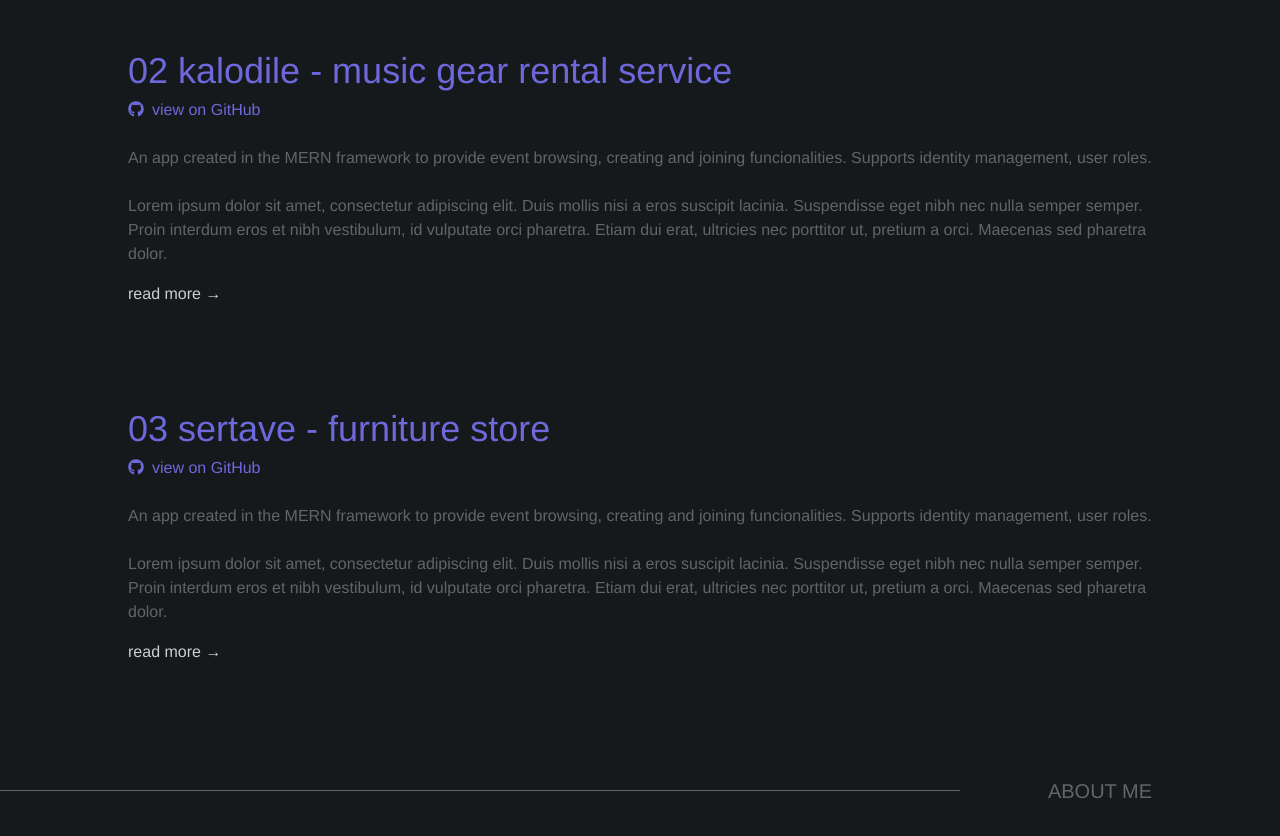
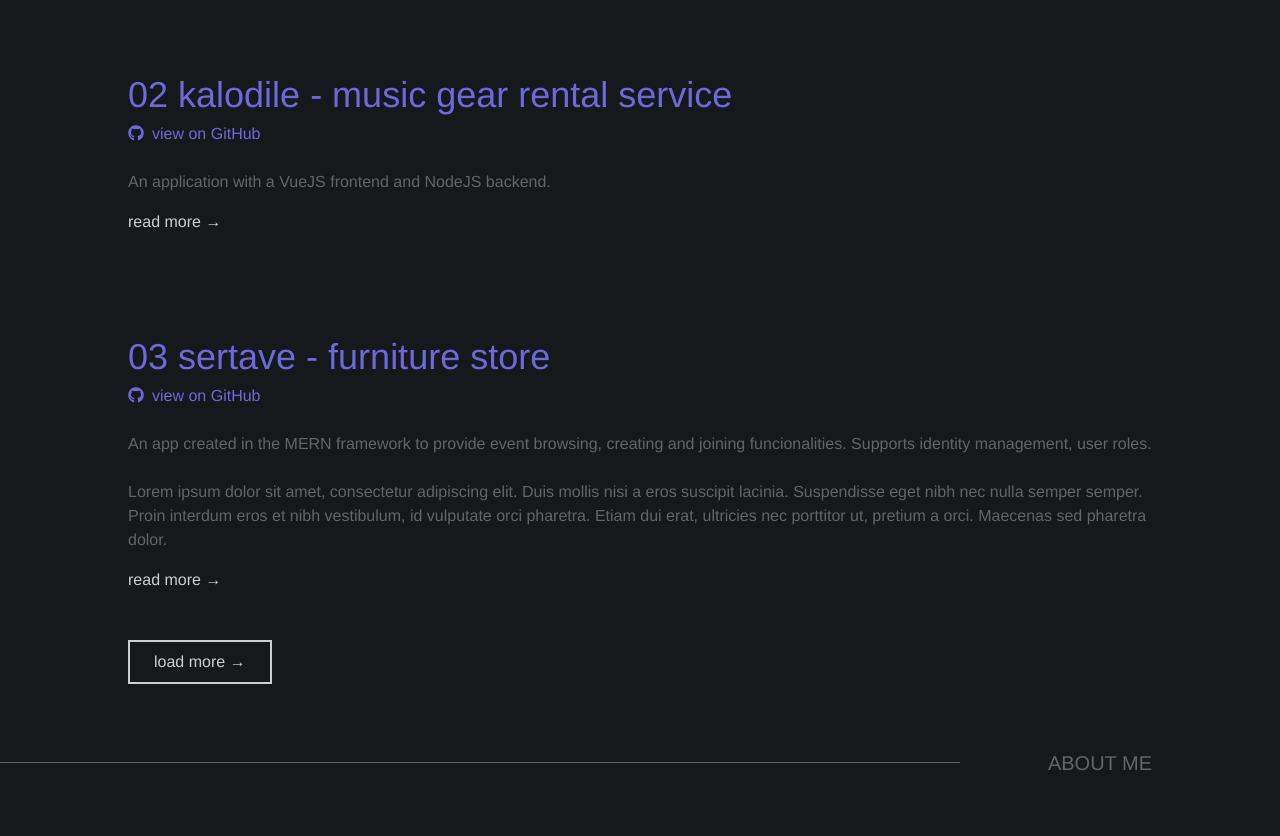
Before and after one commit to danielagg/personal-website-ts, a React (Create React App) app: page / in a window 1280 px wide. Shown: the part 960-1796 px from the top of the page. Built offline with nearby package versions, Linux system fonts and the light colour scheme.

Commit message:
Paginating project list

```diff
--- a/src/components/Portfolio/PortfolioItemCard.tsx
+++ b/src/components/Portfolio/PortfolioItemCard.tsx
@@ -14,7 +14,7 @@ const PortfolioItemCard = ({ item }: PortfolioItemCardProp) => {
   return (
     <div className="py-12 moveInFromRightAnimation">
       <h1 className="text-primary lowercase font-robotoMono font-light text-4xl">
-        {item.name}
+        {`${item.id.toString().padStart(2, "0")} ${item.name}`}
       </h1>
       <a
         href={item.githubLink}
--- a/src/components/Portfolio/PortfolioItemCardContainer.tsx
+++ b/src/components/Portfolio/PortfolioItemCardContainer.tsx
@@ -1,17 +1,51 @@
-import React, { useContext } from "react";
+import React, { useContext, useState } from "react";
 import { PortfolioContext, PortfolioState } from "../../state/PortfolioState";
 
 // Components
 import PortfolioItemCard from "./PortfolioItemCard";
+import Button, { ButtonVariant } from "../Shared/Button/Button";
 
 const PortfolioItemCardContainer = () => {
   const context = useContext<PortfolioState>(PortfolioContext);
 
+  const loadMoreIncrementBy = 3;
+
+  const [itemsToDisplay, setItemsToDisplay] = useState(
+    context.projects.slice(0, loadMoreIncrementBy)
+  );
+  const [areAllProjectsLoaded, setAreAllProjectsLoaded] = useState(false);
+
+  const onClick = (): void => {
+    if (
+      context.projects.length >=
+      itemsToDisplay.length + loadMoreIncrementBy
+    ) {
+      setItemsToDisplay(
+        context.projects.slice(0, itemsToDisplay.length + loadMoreIncrementBy)
+      );
+      setAreAllProjectsLoaded(
+        itemsToDisplay.length === context.projects.length
+      );
+    } else {
+      setItemsToDisplay(context.projects);
+      setAreAllProjectsLoaded(true);
+    }
+  };
+
   return (
     <div className="container py-16">
-      {context.projects.map((proj, index) => {
+      {itemsToDisplay.map((proj, index) => {
         return <PortfolioItemCard key={index} item={proj} />;
       })}
+      {areAllProjectsLoaded === false ? (
+        <Button
+          caption="load more &rarr;"
+          onClick={onClick}
+          variant={ButtonVariant.LightGrayBordered}
+        />
+      ) : (
+        ""
+      )}
     </div>
   );
 };
--- a/src/components/PortfolioItem/PortfolioItemHeader.tsx
+++ b/src/components/PortfolioItem/PortfolioItemHeader.tsx
@@ -8,7 +8,9 @@ const PortfolioItemHeader = ({ item }: PortfolioItemSubComponentProps) => {
       <h1 className="text-primary lowercase font-robotoMono font-light text-4xl">
         {item.name}
       </h1>
-      <p className="text-gray-lighter mt-4 lg:mt-16">{item.description}</p>
+      <p className="text-gray-lighter mt-4 lg:mt-16">
+        {item.homePageDescription}
+      </p>
 
       <div className="flex flex-col lg:flex-row mt-8 lg:mt-16">
         <div className="lg:mr-3">
--- a/src/components/Shared/Button/Button.tsx
+++ b/src/components/Shared/Button/Button.tsx
@@ -12,7 +12,8 @@ export enum ButtonVariant {
 
 type ButtonProp = {
   caption: string;
-  url: string;
+  url?: string;
+  onClick?: () => void;
   isNewTab?: boolean;
   isFullWidth?: boolean;
   variant?: ButtonVariant;
@@ -23,7 +24,8 @@ const Button = ({
   variant = ButtonVariant.GrayBordered,
   isNewTab = false,
   isFullWidth = false,
-  url
+  url,
+  onClick
 }: ButtonProp) => {
   const plainGrayStyle =
     "inline-block cursor-pointer text-gray-lighter hover:text-primary";
@@ -78,6 +80,7 @@ const Button = ({
       href={url}
       target={isNewTab ? "_blank" : "_self"}
       rel="noopener noreferrer"
+      onClick={onClick}
     >
       <div className={getContainerStyle()}>
         <p>{caption}</p>
--- a/src/state/InitialState.ts
+++ b/src/state/InitialState.ts
@@ -4,11 +4,9 @@ export const InitialState: PortfolioState = {
   projects: [
     {
       id: 1,
-      name: "01 Company Event Managing Platform",
+      name: "Company Event Managing Platform",
       homePageDescription:
-        "An app created in the MERN framework to provide event browsing, creating and joining funcionalities. Supports identity management, user roles.\nLorem ipsum dolor sit amet, consectetur adipiscing elit. Duis mollis nisi a eros suscipit lacinia. Suspendisse eget nibh nec nulla semper semper. Proin interdum eros et nibh vestibulum, id vulputate orci pharetra. Etiam dui erat, ultricies nec porttitor ut, pretium a orci. Maecenas sed pharetra dolor.",
-      description:
-        "An app created in the MERN framework to provide event browsing, creating and joining funcionalities. Supports identity management, user roles.",
+        "A React app with an ASP.NET Core backend to provide event browsing, creating and joining funcionalities. Supports identity management, user roles.\nLorem ipsum dolor sit amet, consectetur adipiscing elit. Duis mollis nisi a eros suscipit lacinia. Suspendisse eget nibh nec nulla semper semper. Proin interdum eros et nibh vestibulum, id vulputate orci pharetra. Etiam dui erat, ultricies nec porttitor ut, pretium a orci. Maecenas sed pharetra dolor.",
       detailsLink: "company-event-manager",
       githubLink: "https://github.com/danielagg/event-organizer",
       deployedAppLink: "#",
@@ -25,11 +23,9 @@ export const InitialState: PortfolioState = {
     },
     {
       id: 2,
-      name: "02 Kalodile - Music Gear Rental Service",
+      name: "Kalodile - Music Gear Rental Service",
       homePageDescription:
-        "An app created in the MERN framework to provide event browsing, creating and joining funcionalities. Supports identity management, user roles.\nLorem ipsum dolor sit amet, consectetur adipiscing elit. Duis mollis nisi a eros suscipit lacinia. Suspendisse eget nibh nec nulla semper semper. Proin interdum eros et nibh vestibulum, id vulputate orci pharetra. Etiam dui erat, ultricies nec porttitor ut, pretium a orci. Maecenas sed pharetra dolor.",
-      description:
-        "A web application (MERN framework), to be used as a platform to rent out musical equipment.",
+        "An application with a VueJS frontend and NodeJS backend.",
       detailsLink: "kalodile",
       githubLink: "https://github.com/danielagg/kalodile-ts",
       deployedAppLink: "#",
@@ -37,49 +33,47 @@ export const InitialState: PortfolioState = {
       detailedDescription:
         "Lorem ipsum dolor sit amet, consectetur adipiscing elit. Duis mollis nisi a eros suscipit lacinia. Suspendisse eget nibh nec nulla semper semper. Proin interdum eros et nibh vestibulum, id vulputate orci pharetra. Etiam dui erat, ultricies nec porttitor ut, pretium a orci. Maecenas sed pharetra dolor.\nSuspendisse varius suscipit malesuada. Vestibulum ante ipsum primis in faucibus orci luctus et ultrices posuere cubilia Curae; Aenean vitae arcu fermentum, finibus purus in, consectetur sem.\nPellentesque finibus vel orci quis varius. Aliquam sed metus risus. Cras auctor augue augue. Maecenas id lacus arcu. Donec lectus lacus, gravida a vulputate a, vehicula a massa. Duis commodo sapien eu nisl cursus, id porta tellus scelerisque. Aliquam ornare id sem non consequat. Suspendisse facilisis elit nec neque vestibulum convallis."
     },
-    // {
-    //   id: 3,
-
-    //   name: "03 OData w/ ASP.NET Core reference app",
-    //   description:
-    //     "A reference web application for OData usage with .NET Core.",
-    //   detailsLink: "asp-net-core-odata-ref-app",
-    //   githubLink: "#",
-    //   deployedAppLink: "#",
-    //   technologies: ["OData", "ASP.NET Core", "Entity Framework Core"],
-    //   detailedDescription:
-    //     "I found that creating OData supported endpoints in an ASP.NET Core application can be challenging - one has to understand the convention based mechanisms, namings, services, etc.\nThis application is a small ASP.NET Core backend app with Entity Framework Core, which has a few OData endpoints to query playlists, albums, tracks and artists. It supports numerous standard OData features, such as $filter, $select, and has examples for handling complex objects and such. I tried to cover the use cases which I faced during my professional projects."
-    // },
-    // {
-    //   id: 4,
-    //   name: "Personal Website",
-    //   description: "A simple React app; this exact site.",
-    //   detailsLink: "personal-site",
-    //   githubLink: "https://github.com/danielagg/personal-website-ts",
-    //   deployedAppLink: "https://danielagg.com",
-    //   technologies: [
-    //     "ReactJS",
-    //     "Context API",
-    //     "Hooks",
-    //     "Tailwind CSS",
-    //     "ZEIT integration"
-    //   ],
-    //   detailedDescription:
-    //     "My ever-changing personal website: I use this project to play around with frontend techs.\nAs of right now, the site is using ReactJS with Typescript (create-react-app --typescript). TailwindCSS is used to design the components (CSS in JS). Since this is small project, I decided to skip using Redux (there is no real need to use middlewares, Sagas). Instead, the application uses React's Context API which actually provides quite a similar developer experience. There is no backend at the moment.\nThe site is deployed to my domain (danielagg.com) after each commit to the master branch, by using Zeit."
-    // },
     {
-      id: 5,
-      name: "03 Sertave - Furniture Store",
+      id: 3,
+      name: "Sertave - Furniture Store",
       homePageDescription:
         "An app created in the MERN framework to provide event browsing, creating and joining funcionalities. Supports identity management, user roles.\nLorem ipsum dolor sit amet, consectetur adipiscing elit. Duis mollis nisi a eros suscipit lacinia. Suspendisse eget nibh nec nulla semper semper. Proin interdum eros et nibh vestibulum, id vulputate orci pharetra. Etiam dui erat, ultricies nec porttitor ut, pretium a orci. Maecenas sed pharetra dolor.",
-      description:
-        "A full stack application with an ASP.NET Core backend, and VueJS frontend.",
       detailsLink: "sertave",
       githubLink: "https://github.com/danielagg/sertave-amplifications",
       deployedAppLink: "#",
       technologies: ["ASP.NET Core", "Entity Framework Core", "VueJS", "OAuth"],
       detailedDescription:
         "Lorem ipsum dolor sit amet, consectetur adipiscing elit. Duis mollis nisi a eros suscipit lacinia. Suspendisse eget nibh nec nulla semper semper. Proin interdum eros et nibh vestibulum, id vulputate orci pharetra. Etiam dui erat, ultricies nec porttitor ut, pretium a orci. Maecenas sed pharetra dolor.\nSuspendisse varius suscipit malesuada. Vestibulum ante ipsum primis in faucibus orci luctus et ultrices posuere cubilia Curae; Aenean vitae arcu fermentum, finibus purus in, consectetur sem.\nPellentesque finibus vel orci quis varius. Aliquam sed metus risus. Cras auctor augue augue. Maecenas id lacus arcu. Donec lectus lacus, gravida a vulputate a, vehicula a massa. Duis commodo sapien eu nisl cursus, id porta tellus scelerisque. Aliquam ornare id sem non consequat. Suspendisse facilisis elit nec neque vestibulum convallis."
+    },
+    {
+      id: 4,
+      name: "OData w/ ASP.NET Core reference app",
+      homePageDescription:
+        "A reference web application for OData usage with .NET Core.",
+      detailsLink: "asp-net-core-odata-ref-app",
+      githubLink: "#",
+      deployedAppLink: "#",
+      technologies: ["OData", "ASP.NET Core", "Entity Framework Core"],
+      detailedDescription:
+        "I found that creating OData supported endpoints in an ASP.NET Core application can be challenging - one has to understand the convention based mechanisms, namings, services, etc.\nThis application is a small ASP.NET Core backend app with Entity Framework Core, which has a few OData endpoints to query playlists, albums, tracks and artists. It supports numerous standard OData features, such as $filter, $select, and has examples for handling complex objects and such. I tried to cover the use cases which I faced during my professional projects."
+    },
+    {
+      id: 5,
+      name: "Personal Website",
+      homePageDescription:
+        "This very site, (currently) a React app. I use this project to try and mess around with various technologies.",
+      detailsLink: "personal-site",
+      githubLink: "https://github.com/danielagg/personal-website-ts",
+      deployedAppLink: "https://danielagg.com",
+      technologies: [
+        "ReactJS",
+        "Context API",
+        "Hooks",
+        "Tailwind CSS",
+        "ZEIT integration"
+      ],
+      detailedDescription:
+        "My ever-changing personal website: I use this project to play around with frontend techs.\nAs of right now, the site is using ReactJS with Typescript (create-react-app --typescript). TailwindCSS is used to design the components (CSS in JS). Since this is small project, I decided to skip using Redux (there is no real need to use middlewares, Sagas). Instead, the application uses React's Context API which actually provides quite a similar developer experience. There is no backend at the moment.\nThe site is deployed to my domain (danielagg.com) after each commit to the master branch, by using Zeit."
     }
   ]
 };
--- a/src/state/PortfolioState.ts
+++ b/src/state/PortfolioState.ts
@@ -4,7 +4,6 @@ export type PortfolioItemDetails = {
   id: number;
   name: string;
   homePageDescription: string;
-  description: string;
   detailedDescription?: string;
   detailsLink: string;
   githubLink: string;
```
